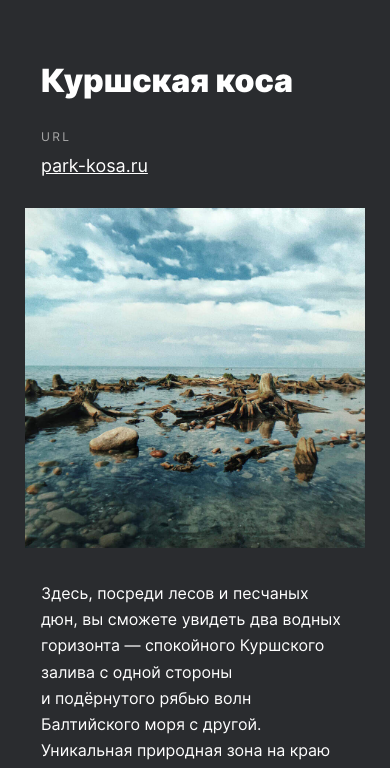
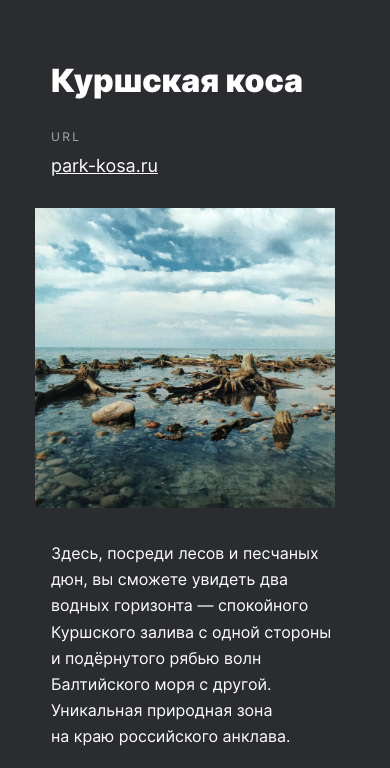
Before and after one commit to Veles-Pan/russian-travel, a plain HTML site: page index.html in a window 390 px wide. Shown: the part 4651-5419 px from the top of the page. Drawn offline with Linux system fonts and the light colour scheme; a web font is replaced by a local one.

Commit message:
Исправления после ревью

```diff
--- a/blocks/place/__image/place__image.css
+++ b/blocks/place/__image/place__image.css
@@ -5,20 +5,31 @@
 
 @media screen and (max-width: 1024px) {
     .place__image {
-        width: 100%;
         max-width: 440px;
     }
 }
 
-@media screen and (max-width: 768px) {
+@media screen and (max-width: 915px) {
     .place__image {
-        width: 340px;
+        max-width: 40vw;
+    }
+}
+
+@media screen and (max-width: 828px) {
+    .place__image {
+        max-width: 340px;
+    }
+}
+
+@media screen and (max-width: 717px) {
+    .place__image {
+        max-width: 300px;
     }
 }
 
 @media screen and (max-width: 425px) {
     .place__image {
-        width: 100v;
+        width: 100vw;
         object-fit: cover;
     }
 }
--- a/blocks/place/__paragraph/place__paragraph.css
+++ b/blocks/place/__paragraph/place__paragraph.css
@@ -8,6 +8,12 @@
     .place__paragraph {
         font-size: 18px;
         line-height: 1.63;
+    }
+}
+
+@media screen and (max-width: 915px) {
+    .place__paragraph {
+        font-size: 15px;
     }
 }
 
--- a/blocks/place/__title/place__title.css
+++ b/blocks/place/__title/place__title.css
@@ -7,10 +7,24 @@
     font-weight: 900;
 }
 
-@media screen and (max-width: 768px) {
+@media screen and (max-width: 915px) {
+    .place__title {
+        max-width: 40vw;
+        font-size: 65px;
+    }
+}
+
+@media screen and (max-width: 828px) {
     .place__title{
         font-size: 42px;
         line-height: 1.09;
+        max-width: 330px;
+    }
+}
+
+@media screen and (max-width: 717px) {
+    .place__title{
+        font-size: 37px;
     }
 }
 
```
